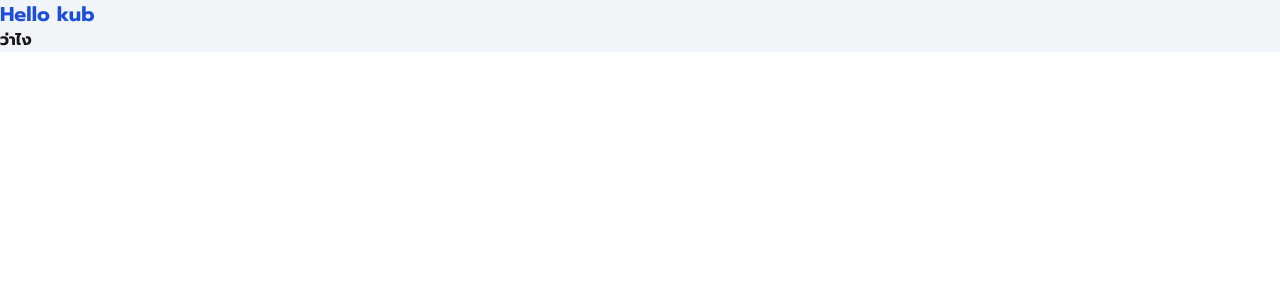
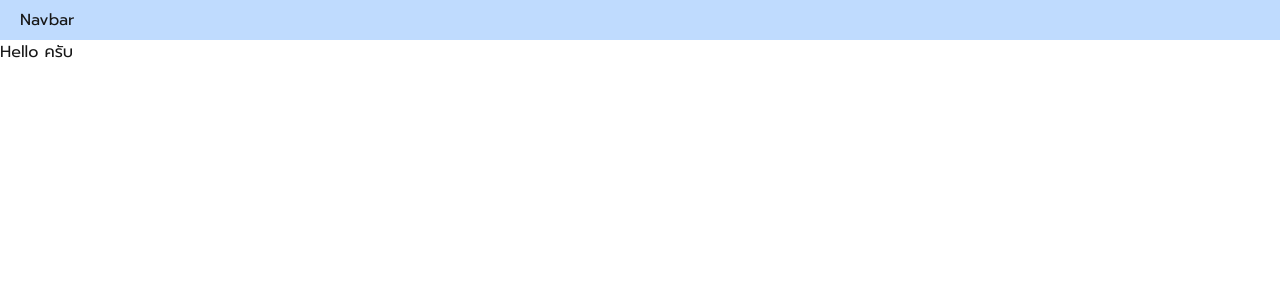
Before and after one commit to FeiZGe/WatGuide-web, a Next.js app: page / in a window 1280 px wide. Shown: the top 300 px of the page. Built offline with nearby package versions, Linux system fonts and the light colour scheme.

Commit message:
Add: Navbar

```diff
--- a/app/layout.tsx
+++ b/app/layout.tsx
@@ -1,6 +1,7 @@
 import type { Metadata } from "next";
 import { Prompt } from "next/font/google";
 import "./globals.css";
+import Navbar from "@/components/Navbar";
 
 const prompt = Prompt({
   variable: "--font-prompt",
@@ -24,6 +25,8 @@ export default function RootLayout({
       <body
         className={`${prompt.variable} antialiased`}
       >
+        <Navbar />
+
         {children}
       </body>
     </html>
--- a/app/page.tsx
+++ b/app/page.tsx
@@ -1,9 +1,12 @@
 
 export default function Home() {
   return (
-    <div className="bg-slate-100">
-      <h1 className="text-xl text-blue-700 font-bold">Hello kub</h1>
-      <p className="font-bold">ว่าไง</p>
-    </div>
+    <main>
+      <div>
+        <section>
+          <p>Hello ครับ</p>
+        </section>
+      </div>
+    </main>
   );
 }
--- /dev/null
+++ b/components/Navbar.tsx
@@ -0,0 +1,11 @@
+import React from 'react'
+
+const Navbar = () => {
+  return (
+    <div className='bg-blue-200 h-10 px-5 py-3 flex flex-row items-center'>
+      Navbar
+    </div>
+  )
+}
+
+export default Navbar
```
